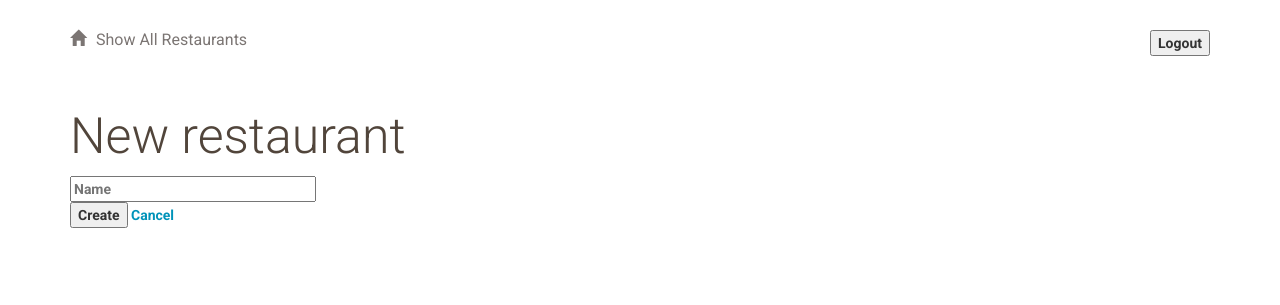
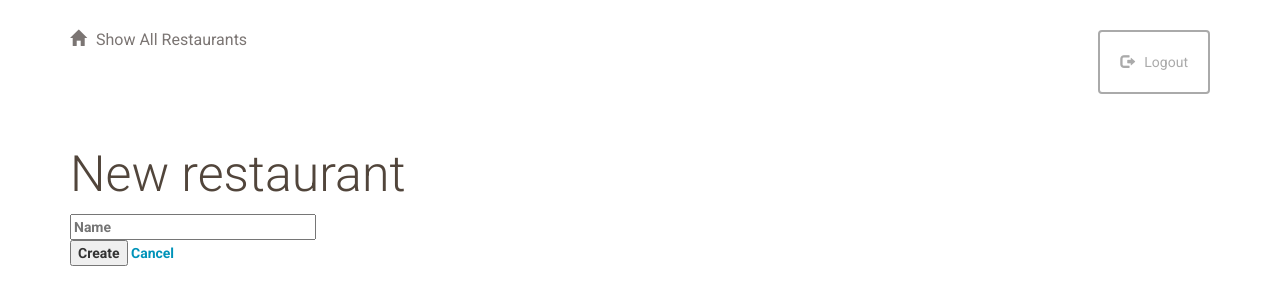
Before and after one commit to rSkogeby/flake-app, a Flask app: page /restaurant/new/ in a window 1280 px wide. Shown: the top 305 px of the page. Run offline with Flask 2, Linux system fonts and the light colour scheme; the visitor is signed in with stand-in values (Sample User, id 1); parts of the project's set-up code (start-up, migrations or seed data) failed here and were passed over; some libraries are stand-ins or nearby versions.

Commit message:
Format logout button

```diff
--- a/static/css/style.css
+++ b/static/css/style.css
@@ -58,7 +58,7 @@ h3 {
 	margin: 0;
 	border-color: #9FB80A;
 	border-width: 2px;
-	color: #9FB80A;;
+	color: #9FB80A;
 }
 .btn:hover {
 	border-color: #9FB80A;
--- a/templates/header.html
+++ b/templates/header.html
@@ -6,7 +6,8 @@
 	</div>
 	<div class="col-md-6 text-right">
 		<form action='{{url_for('gdisconnect')}}' method='POST'>
-			<input type='submit' size='30' value='Logout'>
+			<button type="submit" class="btn btn-default delete" id="submit" type="submit">
+			<span class="glyphicon glyphicon-log-out" aria-hidden="true"></span>Logout</button>
 		</form>
 	</div>
 </div>
--- a/templates/login.html
+++ b/templates/login.html
@@ -20,7 +20,6 @@
         </div>
 
 <div id="result"></div>
-<p>{{STATE}}</p>
 <script>
 function signInCallback(authResult) {
     if (authResult['code']) {
--- a/templates/main.html
+++ b/templates/main.html
@@ -2,8 +2,8 @@
 <html lang="en">
 	<head>
 		<link href='http://fonts.googleapis.com/css?family=Roboto:400,300,700' rel='stylesheet' type='text/css'>
-		<link rel="stylesheet" href="//netdna.bootstrapcdn.com/bootstrap/3.1.1/css/bootstrap.min.css">
-		<link rel=stylesheet type=text/css href="{{ url_for('static', filename='css/style.css') }}">
+		<link href="//netdna.bootstrapcdn.com/bootstrap/3.1.1/css/bootstrap.min.css" rel='stylesheet'>
+		<link href="{{ url_for('static', filename='css/style.css') }}" rel='stylesheet' type='text/css'>
 	</head>
 	<body>
 		<div class="container">
--- a/templates/publicshowmenu.html
+++ b/templates/publicshowmenu.html
@@ -1,6 +1,6 @@
 {% extends "main.html" %}
 {% block content %}
-{% include "header.html" %}
+{% include "publicheader.html" %}
     <h1>{{restaurant.name}}</h1>
 
         <p>{% with messages = get_flashed_messages() %}
--- a/templates/publicshowrestaurants.html
+++ b/templates/publicshowrestaurants.html
@@ -1,6 +1,6 @@
 {% extends "main.html" %}
 {% block content %}
-{% include "header.html" %}
+{% include "publicheader.html" %}
 <h1>Public Restaurants</h1>
 
 <p>{% with messages = get_flashed_messages() %}
```
